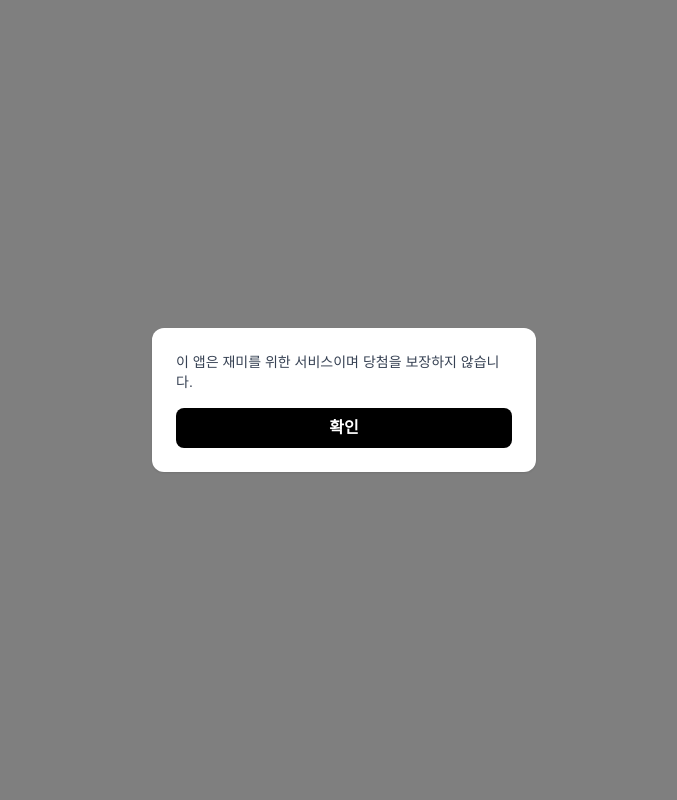
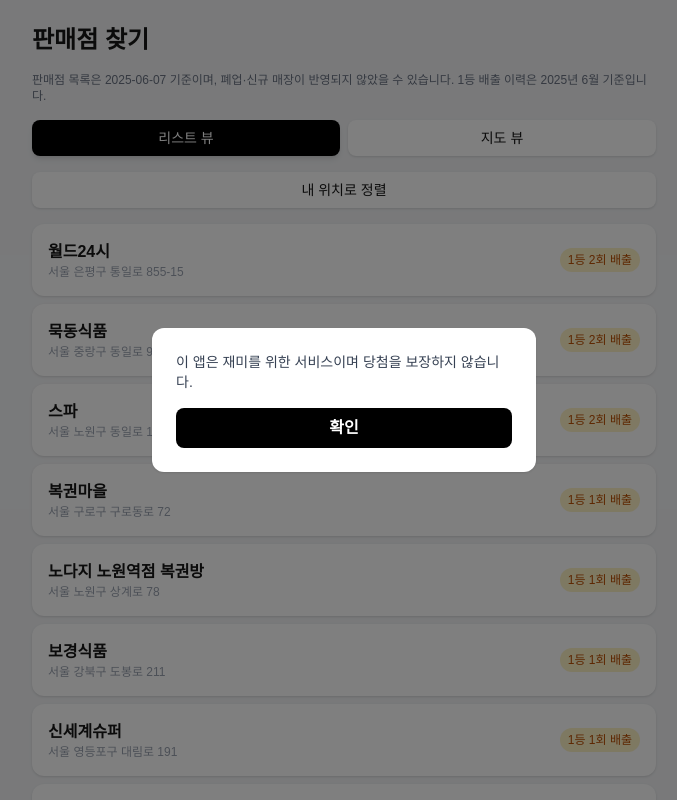
Before and after one commit to DevCoreDXI76/lotto-mini-app, a Next.js app: page /stores in a window 1280 px wide. Before the commit this address had no page. Shown: the top 800 px of the page, without its empty margins (296-973 px from the left). Built offline with nearby package versions, Linux system fonts and the light colour scheme.

Commit message:
feat: add store finder page with list view, location, and sorting

```diff
--- /dev/null
+++ b/app/stores/page.tsx
@@ -0,0 +1,133 @@
+'use client';
+
+import { useMemo, useState } from 'react';
+import storesData from '@/data/lotto-stores.json';
+import type { StoreWithBadge } from '@/lib/stores/types';
+import {
+  extractRegions,
+  filterStoresByRegion,
+  sortStoresByCount,
+  sortStoresByDistance,
+} from '@/lib/stores/distance';
+import { StoreListView } from '@/components/lotto/StoreListView';
+import { StoreMapView } from '@/components/lotto/StoreMapView';
+
+const stores = storesData as StoreWithBadge[];
+
+type LocationStatus = 'idle' | 'granted' | 'denied' | 'unsupported';
+
+export default function StoresPage() {
+  const [view, setView] = useState<'list' | 'map'>('list');
+  const [locationStatus, setLocationStatus] = useState<LocationStatus>('idle');
+  const [userPosition, setUserPosition] = useState<{ lat: number; lng: number } | null>(null);
+  const [sortBy, setSortBy] = useState<'distance' | 'count'>('count');
+  const [regionFilter, setRegionFilter] = useState<string | null>(null);
+
+  const regions = useMemo(() => extractRegions(stores), []);
+
+  function requestLocation() {
+    if (!('geolocation' in navigator)) {
+      setLocationStatus('unsupported');
+      return;
+    }
+    navigator.geolocation.getCurrentPosition(
+      (pos) => {
+        setUserPosition({ lat: pos.coords.latitude, lng: pos.coords.longitude });
+        setLocationStatus('granted');
+        setSortBy('distance');
+      },
+      () => {
+        setLocationStatus('denied');
+      },
+    );
+  }
+
+  const visibleStores = useMemo(() => {
+    let result = stores;
+    if (locationStatus !== 'granted' && regionFilter) {
+      result = filterStoresByRegion(result, regionFilter);
+    }
+    if (sortBy === 'distance' && userPosition) {
+      return sortStoresByDistance(result, userPosition);
+    }
+    return sortStoresByCount(result);
+  }, [locationStatus, regionFilter, sortBy, userPosition]);
+
+  return (
+    <main className="min-h-screen bg-gray-100">
+      <div className="max-w-2xl mx-auto p-4 sm:p-6 space-y-4">
+        <h1 className="text-2xl font-bold">판매점 찾기</h1>
+
+        <p className="text-xs text-gray-500">
+          판매점 목록은 2025-06-07 기준이며, 폐업·신규 매장이 반영되지 않았을 수 있습니다. 1등 배출 이력은
+          2025년 6월 기준입니다.
+        </p>
+
+        <div className="flex gap-2">
+          <button
+            type="button"
+            onClick={() => setView('list')}
+            className={`flex-1 py-2 rounded-lg text-sm transition-shadow ${view === 'list' ? 'bg-black text-white shadow-md' : 'bg-white shadow-sm hover:shadow'}`}
+          >
+            리스트 뷰
+          </button>
+          <button
+            type="button"
+            onClick={() => setView('map')}
+            className={`flex-1 py-2 rounded-lg text-sm transition-shadow ${view === 'map' ? 'bg-black text-white shadow-md' : 'bg-white shadow-sm hover:shadow'}`}
+          >
+            지도 뷰
+          </button>
+        </div>
+
+        {locationStatus === 'granted' ? (
+          <div className="flex gap-2">
+            <button
+              type="button"
+              onClick={() => setSortBy('distance')}
+              className={`flex-1 py-2 rounded-lg text-sm ${sortBy === 'distance' ? 'bg-black text-white' : 'bg-white shadow-sm'}`}
+            >
+              거리순
+            </button>
+            <button
+              type="button"
+              onClick={() => setSortBy('count')}
+              className={`flex-1 py-2 rounded-lg text-sm ${sortBy === 'count' ? 'bg-black text-white' : 'bg-white shadow-sm'}`}
+            >
+              배출횟수순
+            </button>
+          </div>
+        ) : (
+          <button
+            type="button"
+            onClick={requestLocation}
+            className="w-full py-2 rounded-lg text-sm bg-white shadow-sm hover:shadow"
+          >
+            내 위치로 정렬
+          </button>
+        )}
+
+        {(locationStatus === 'denied' || locationStatus === 'unsupported') && (
+          <select
+            value={regionFilter ?? ''}
+            onChange={(e) => setRegionFilter(e.target.value || null)}
+            className="w-full bg-white rounded-lg px-3 py-2 text-sm shadow-inner"
+          >
+            <option value="">전체 지역</option>
+            {regions.map((r) => (
+              <option key={r} value={r}>
+                {r}
+              </option>
+            ))}
+          </select>
+        )}
+
+        {view === 'list' ? (
+          <StoreListView stores={visibleStores} userPosition={userPosition} />
+        ) : (
+          <StoreMapView stores={visibleStores} userPosition={userPosition} />
+        )}
+      </div>
+    </main>
+  );
+}
--- /dev/null
+++ b/components/lotto/StoreListView.tsx
@@ -0,0 +1,22 @@
+import { StoreCard } from './StoreCard';
+import type { StoreWithBadge } from '@/lib/stores/types';
+
+export function StoreListView({
+  stores,
+  userPosition,
+}: {
+  stores: StoreWithBadge[];
+  userPosition: { lat: number; lng: number } | null;
+}) {
+  if (stores.length === 0) {
+    return <p className="text-sm text-gray-500 text-center py-8">해당 지역에 표시할 판매점이 없습니다.</p>;
+  }
+
+  return (
+    <div className="space-y-2">
+      {stores.map((store) => (
+        <StoreCard key={`${store.name}-${store.roadAddress}`} store={store} userPosition={userPosition} />
+      ))}
+    </div>
+  );
+}
--- /dev/null
+++ b/components/lotto/StoreMapView.tsx
@@ -0,0 +1,17 @@
+import type { StoreWithBadge } from '@/lib/stores/types';
+
+export function StoreMapView({
+  stores,
+  userPosition,
+}: {
+  stores: StoreWithBadge[];
+  userPosition: { lat: number; lng: number } | null;
+}) {
+  void stores;
+  void userPosition;
+  return (
+    <div className="w-full h-[60vh] rounded-xl bg-white shadow-sm flex items-center justify-center text-sm text-gray-400">
+      지도 뷰 준비 중입니다.
+    </div>
+  );
+}
```
